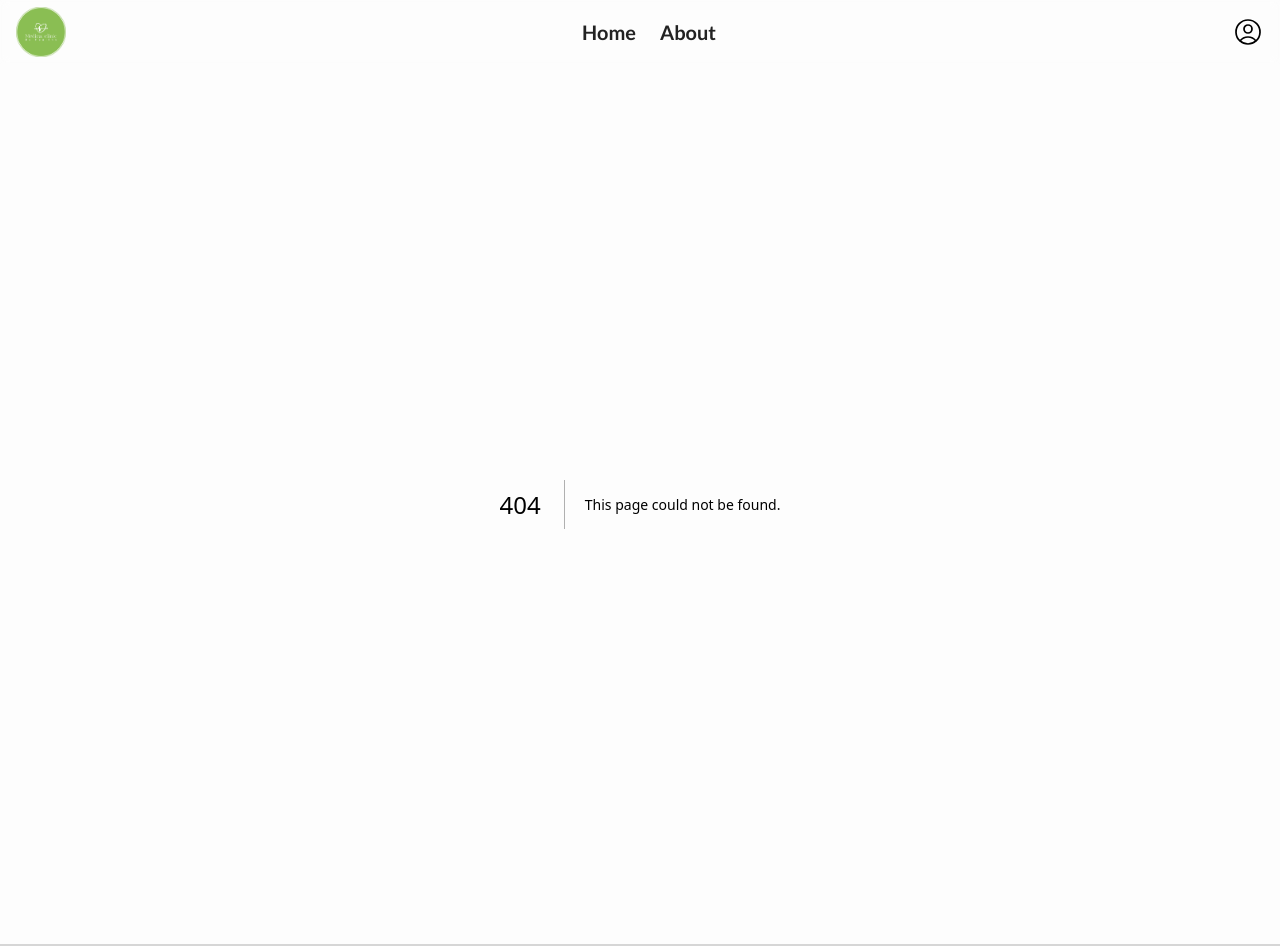
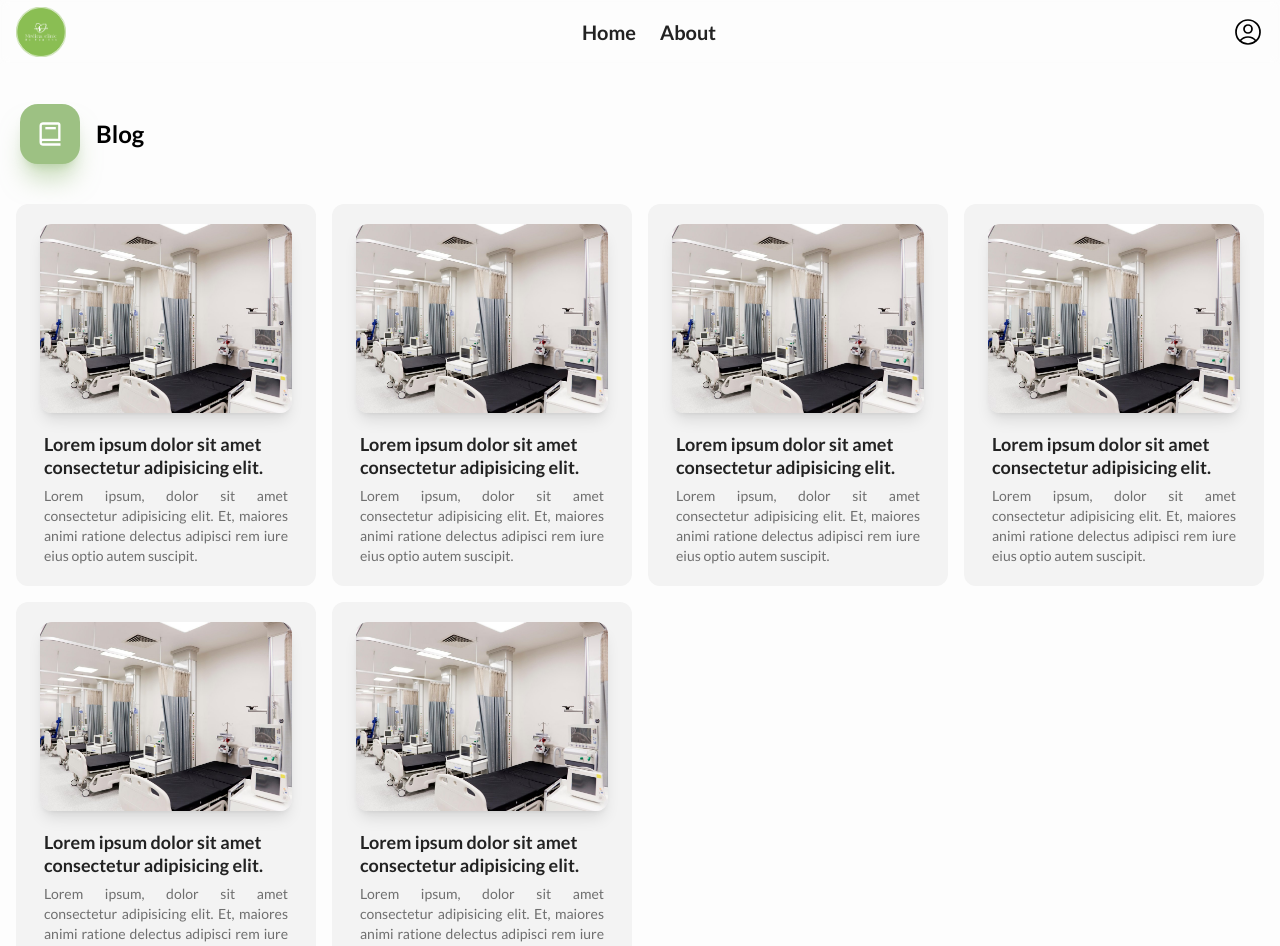
Before and after one commit to hadiraz/doctor-appointment, a Next.js app: page /blog in a window 1280 px wide. Before the commit this address had no page. Shown: the top 946 px of the page. Built offline with nearby package versions, Linux system fonts and the light colour scheme.

Commit message:
blog posts list completed

```diff
--- /dev/null
+++ b/pages/blog/index.tsx
@@ -0,0 +1,144 @@
+import Image from "next/image";
+import React from "react";
+import Hospital from "@/public/assets/images/hospital-services.jpg";
+import TitleIconContainer from "@/components/TitleIconContainer";
+const Index = () => {
+  return (
+    <section className="flex flex-col w-full max-w-7xl">
+      {/* icon must be added */}
+      <div className="w-full flex items-center mb-10 px-5">
+        <TitleIconContainer>
+          <svg viewBox="0 0 24 24" fill="white" className="w-7 h-7">
+            <path d="M6 22h15v-2H6.012C5.55 19.988 5 19.805 5 19s.55-.988 1.012-1H21V4c0-1.103-.897-2-2-2H6c-1.206 0-3 .799-3 3v14c0 2.201 1.794 3 3 3zM5 8V5c0-.805.55-.988 1-1h13v12H5V8z" />
+            <path d="M8 6h9v2H8z" />
+          </svg>
+        </TitleIconContainer>
+        <p className="flex ml-4 text-2xl font-bold">Blog</p>
+      </div>
+      <section className="grid place-items-center gap-4 grid-cols-1 sm:grid-cols-2 md:grid-cols-3 lg:grid-cols-4 w-full px-4">
+        <div className="flex group flex-col items-center justify-between py-5 px-6 rounded-xl bg-[#f3f3f3] transition-all duration-200 hover:shadow-lg hover:translate-y-1">
+          <div className="w-full flex items-center justify-center">
+            <Image
+              src={Hospital}
+              style={{ objectFit: "cover", objectPosition: "center" }}
+              alt="hospital"
+              className="rounded-xl shadow-lg group-hover:scale-[1.03] transition-all duration-200"
+            />
+          </div>
+          <article className="flex flex-col w-full mt-5 px-1">
+            <h3 className="w-full text-lg font-bold text-text leading-tight">
+              Lorem ipsum dolor sit amet consectetur adipisicing elit.
+            </h3>
+            <p className="flex w-full break-words text-sm mt-2 text-[#6f6f6f] text-justify">
+              Lorem ipsum, dolor sit amet consectetur adipisicing elit. Et,
+              maiores animi ratione delectus adipisci rem iure eius optio autem
+              suscipit.
+            </p>
+          </article>
+        </div>
+        <div className="flex group flex-col items-center justify-between py-5 px-6 rounded-xl bg-[#f3f3f3] transition-all duration-200 hover:shadow-lg hover:translate-y-1">
+          <div className="w-full flex items-center justify-center">
+            <Image
+              src={Hospital}
+              style={{ objectFit: "cover", objectPosition: "center" }}
+              alt="hospital"
+              className="rounded-xl shadow-lg group-hover:scale-[1.03] transition-all duration-200"
+            />
+          </div>
+          <article className="flex flex-col w-full mt-5 px-1">
+            <h3 className="w-full text-lg font-bold text-text leading-tight">
+              Lorem ipsum dolor sit amet consectetur adipisicing elit.
+            </h3>
+            <p className="flex w-full break-words text-sm mt-2 text-[#6f6f6f] text-justify">
+              Lorem ipsum, dolor sit amet consectetur adipisicing elit. Et,
+              maiores animi ratione delectus adipisci rem iure eius optio autem
+              suscipit.
+            </p>
+          </article>
+        </div>
+        <div className="flex group flex-col items-center justify-between py-5 px-6 rounded-xl bg-[#f3f3f3] transition-all duration-200 hover:shadow-lg hover:translate-y-1">
+          <div className="w-full flex items-center justify-center">
+            <Image
+              src={Hospital}
+              style={{ objectFit: "cover", objectPosition: "center" }}
+              alt="hospital"
+              className="rounded-xl shadow-lg group-hover:scale-[1.03] transition-all duration-200"
+            />
+          </div>
+          <article className="flex flex-col w-full mt-5 px-1">
+            <h3 className="w-full text-lg font-bold text-text leading-tight">
+              Lorem ipsum dolor sit amet consectetur adipisicing elit.
+            </h3>
+            <p className="flex w-full break-words text-sm mt-2 text-[#6f6f6f] text-justify">
+              Lorem ipsum, dolor sit amet consectetur adipisicing elit. Et,
+              maiores animi ratione delectus adipisci rem iure eius optio autem
+              suscipit.
+            </p>
+          </article>
+        </div>
+        <div className="flex group flex-col items-center justify-between py-5 px-6 rounded-xl bg-[#f3f3f3] transition-all duration-200 hover:shadow-lg hover:translate-y-1">
+          <div className="w-full flex items-center justify-center">
+            <Image
+              src={Hospital}
+              style={{ objectFit: "cover", objectPosition: "center" }}
+              alt="hospital"
+              className="rounded-xl shadow-lg group-hover:scale-[1.03] transition-all duration-200"
+            />
+          </div>
+          <article className="flex flex-col w-full mt-5 px-1">
+            <h3 className="w-full text-lg font-bold text-text leading-tight">
+              Lorem ipsum dolor sit amet consectetur adipisicing elit.
+            </h3>
+            <p className="flex w-full break-words text-sm mt-2 text-[#6f6f6f] text-justify">
+              Lorem ipsum, dolor sit amet consectetur adipisicing elit. Et,
+              maiores animi ratione delectus adipisci rem iure eius optio autem
+              suscipit.
+            </p>
+          </article>
+        </div>
+        <div className="flex group flex-col items-center justify-between py-5 px-6 rounded-xl bg-[#f3f3f3] transition-all duration-200 hover:shadow-lg hover:translate-y-1">
+          <div className="w-full flex items-center justify-center">
+            <Image
+              src={Hospital}
+              style={{ objectFit: "cover", objectPosition: "center" }}
+              alt="hospital"
+              className="rounded-xl shadow-lg group-hover:scale-[1.03] transition-all duration-200"
+            />
+          </div>
+          <article className="flex flex-col w-full mt-5 px-1">
+            <h3 className="w-full text-lg font-bold text-text leading-tight">
+              Lorem ipsum dolor sit amet consectetur adipisicing elit.
+            </h3>
+            <p className="flex w-full break-words text-sm mt-2 text-[#6f6f6f] text-justify">
+              Lorem ipsum, dolor sit amet consectetur adipisicing elit. Et,
+              maiores animi ratione delectus adipisci rem iure eius optio autem
+              suscipit.
+            </p>
+          </article>
+        </div>
+        <div className="flex group flex-col items-center justify-between py-5 px-6 rounded-xl bg-[#f3f3f3] transition-all duration-200 hover:shadow-lg hover:translate-y-1">
+          <div className="w-full flex items-center justify-center">
+            <Image
+              src={Hospital}
+              style={{ objectFit: "cover", objectPosition: "center" }}
+              alt="hospital"
+              className="rounded-xl shadow-lg group-hover:scale-[1.03] transition-all duration-200"
+            />
+          </div>
+          <article className="flex flex-col w-full mt-5 px-1">
+            <h3 className="w-full text-lg font-bold text-text leading-tight">
+              Lorem ipsum dolor sit amet consectetur adipisicing elit.
+            </h3>
+            <p className="flex w-full break-words text-sm mt-2 text-[#6f6f6f] text-justify">
+              Lorem ipsum, dolor sit amet consectetur adipisicing elit. Et,
+              maiores animi ratione delectus adipisci rem iure eius optio autem
+              suscipit.
+            </p>
+          </article>
+        </div>
+      </section>
+    </section>
+  );
+};
+
+export default Index;
```
